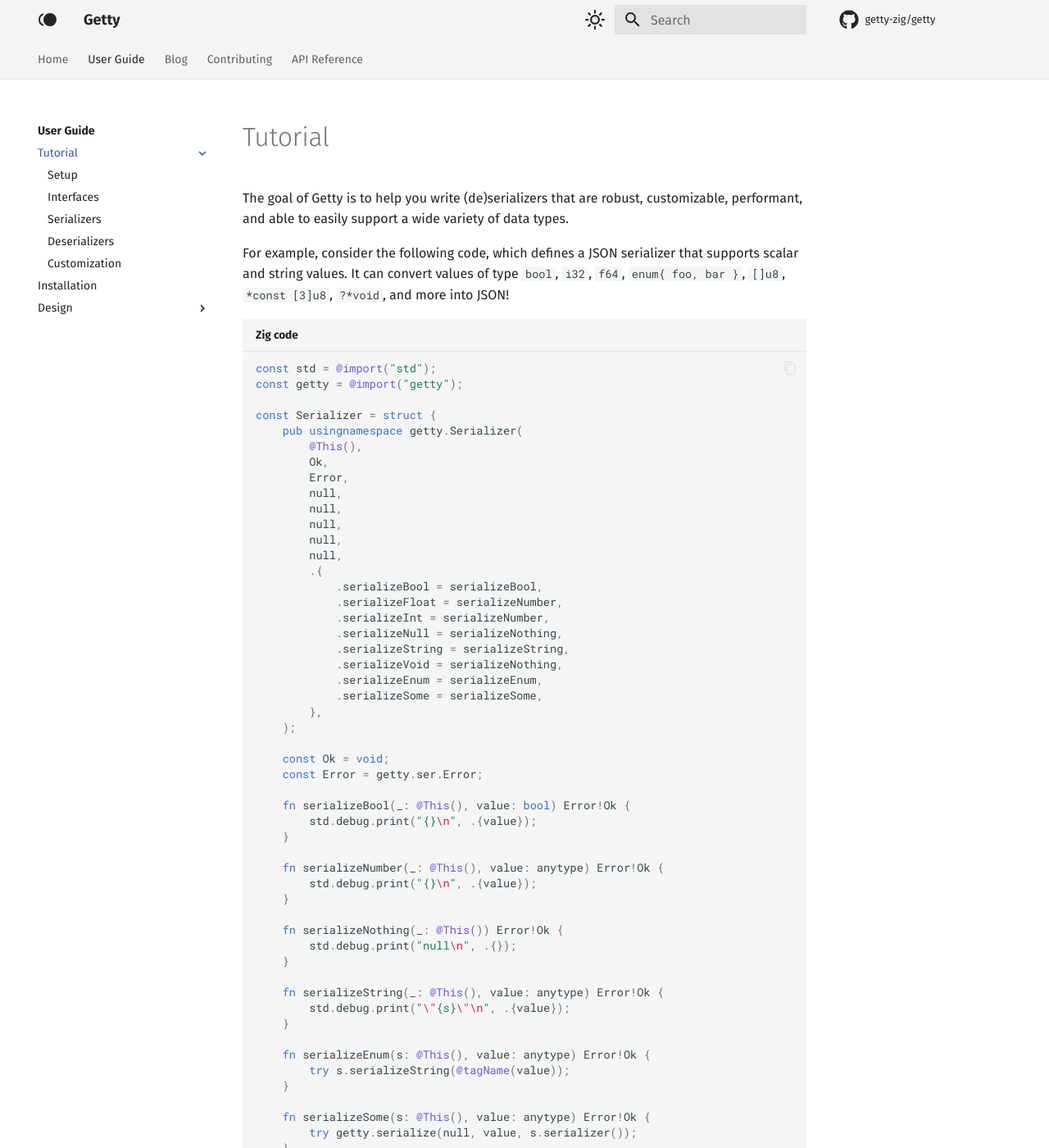
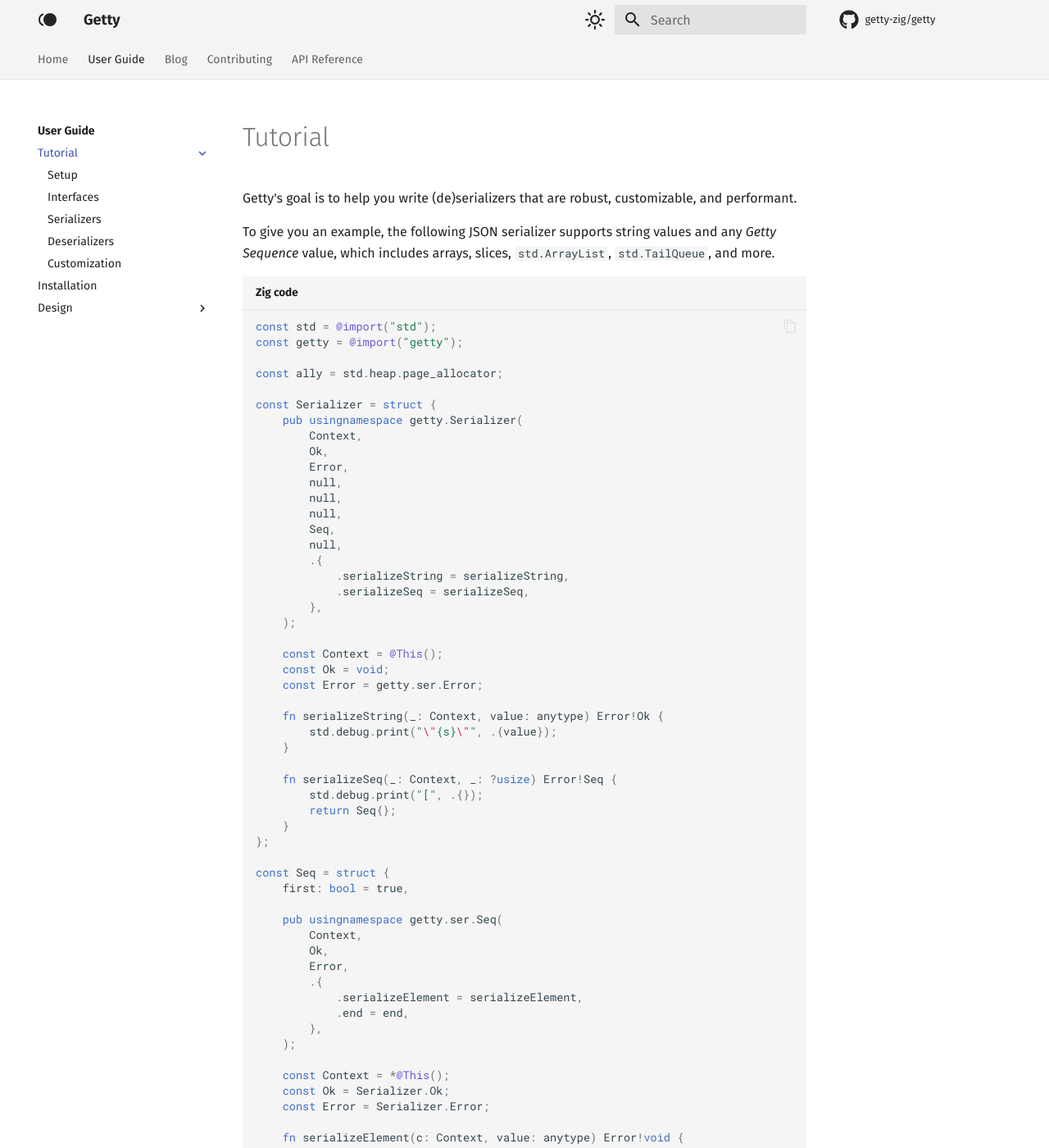
Before and after one commit to getty-zig/getty.so, an MkDocs documentation site: the page built from docs/user-guide/tutorial/index.md, in a window 1280 px wide and 1400 px high. Shown: the whole window at 82% size. Built offline with MkDocs 1.6.1 and Material for MkDocs 9.7.7, drawn with Linux system fonts in a browser that asks for light colours; comment, search, counter and statistics services are not loaded; some of the changed text lies outside the part shown.

Commit message:
update tutorial index

````diff
--- a/docs/user-guide/tutorial/index.md
+++ b/docs/user-guide/tutorial/index.md
@@ -1,82 +1,100 @@
 # Tutorial
 
-The goal of Getty is to help you write (de)serializers that are robust,
-customizable, performant, and able to easily support a wide variety of data
-types.
+Getty's goal is to help you write (de)serializers that are robust,
+customizable, and performant.
 
-For example, consider the following code, which defines a JSON serializer that
-supports scalar and string values. It can convert values of type `bool`, `i32`,
-`f64`, `enum{ foo, bar }`, `[]u8`, `*const [3]u8`, `?*void`, and more into JSON!
+To give you an example, the following JSON serializer supports string values
+and any _Getty Sequence_ value, which includes arrays, slices, `std.ArrayList`,
+`std.TailQueue`, and more.
 
 ```zig title="Zig code"
 const std = @import("std");
 const getty = @import("getty");
 
+const ally = std.heap.page_allocator;
+
 const Serializer = struct {
     pub usingnamespace getty.Serializer(
-        @This(),
+        Context,
         Ok,
         Error,
         null,
         null,
         null,
-        null,
+        Seq,
         null,
         .{
-            .serializeBool = serializeBool,
-            .serializeFloat = serializeNumber,
-            .serializeInt = serializeNumber,
-            .serializeNull = serializeNothing,
             .serializeString = serializeString,
-            .serializeVoid = serializeNothing,
-            .serializeEnum = serializeEnum,
-            .serializeSome = serializeSome,
+            .serializeSeq = serializeSeq,
         },
     );
 
+    const Context = @This();
     const Ok = void;
     const Error = getty.ser.Error;
 
-    fn serializeBool(_: @This(), value: bool) Error!Ok {
-        std.debug.print("{}\n", .{value});
+    fn serializeString(_: Context, value: anytype) Error!Ok {
+        std.debug.print("\"{s}\"", .{value});
     }
 
-    fn serializeNumber(_: @This(), value: anytype) Error!Ok {
-        std.debug.print("{}\n", .{value});
+    fn serializeSeq(_: Context, _: ?usize) Error!Seq {
+        std.debug.print("[", .{});
+        return Seq{};
+    }
+};
+
+const Seq = struct {
+    first: bool = true,
+
+    pub usingnamespace getty.ser.Seq(
+        Context,
+        Ok,
+        Error,
+        .{
+            .serializeElement = serializeElement,
+            .end = end,
+        },
+    );
+
+    const Context = *@This();
+    const Ok = Serializer.Ok;
+    const Error = Serializer.Error;
+
+    fn serializeElement(c: Context, value: anytype) Error!void {
+        switch (c.first) {
+            true => c.first = false,
+            false => std.debug.print(",", .{}),
+        }
+
+        const s = (Serializer{}).serializer();
+        try getty.serialize(null, value, s);
     }
 
-    fn serializeNothing(_: @This()) Error!Ok {
-        std.debug.print("null\n", .{});
-    }
-
-    fn serializeString(_: @This(), value: anytype) Error!Ok {
-        std.debug.print("\"{s}\"\n", .{value});
-    }
-
-    fn serializeEnum(s: @This(), value: anytype) Error!Ok {
-        try s.serializeString(@tagName(value));
-    }
-
-    fn serializeSome(s: @This(), value: anytype) Error!Ok {
-        try getty.serialize(null, value, s.serializer());
+    fn end(_: Context) Error!Ok {
+        std.debug.print("]", .{});
     }
 };
 
 pub fn main() !void {
+    var list = std.ArrayList([]const u8).init(ally);
+    defer list.deinit();
+
+    try list.append("a");
+    try list.append("b");
+    try list.append("c");
+
     const s = (Serializer{}).serializer();
-
-    try getty.serialize(null, "Getty", s);
+    try getty.serialize(null, list, s);
 }
 ```
 
 ```console title="Shell session"
 $ zig build run
-"Getty"
+["a","b","c"]
 ```
 
 In this tutorial, we'll:
 
-- Build up to the above `Serializer` implementation.
-- Extend `Serializer` to support non-scalar types, such as `std.ArrayList`.
+- Build up to and extend the `Serializer` implementation above.
 - Write a JSON deserializer.
-- Learn how to customize the (de)serialization process.
+- Learn how to customize the (de)serialization process in Getty.
````
